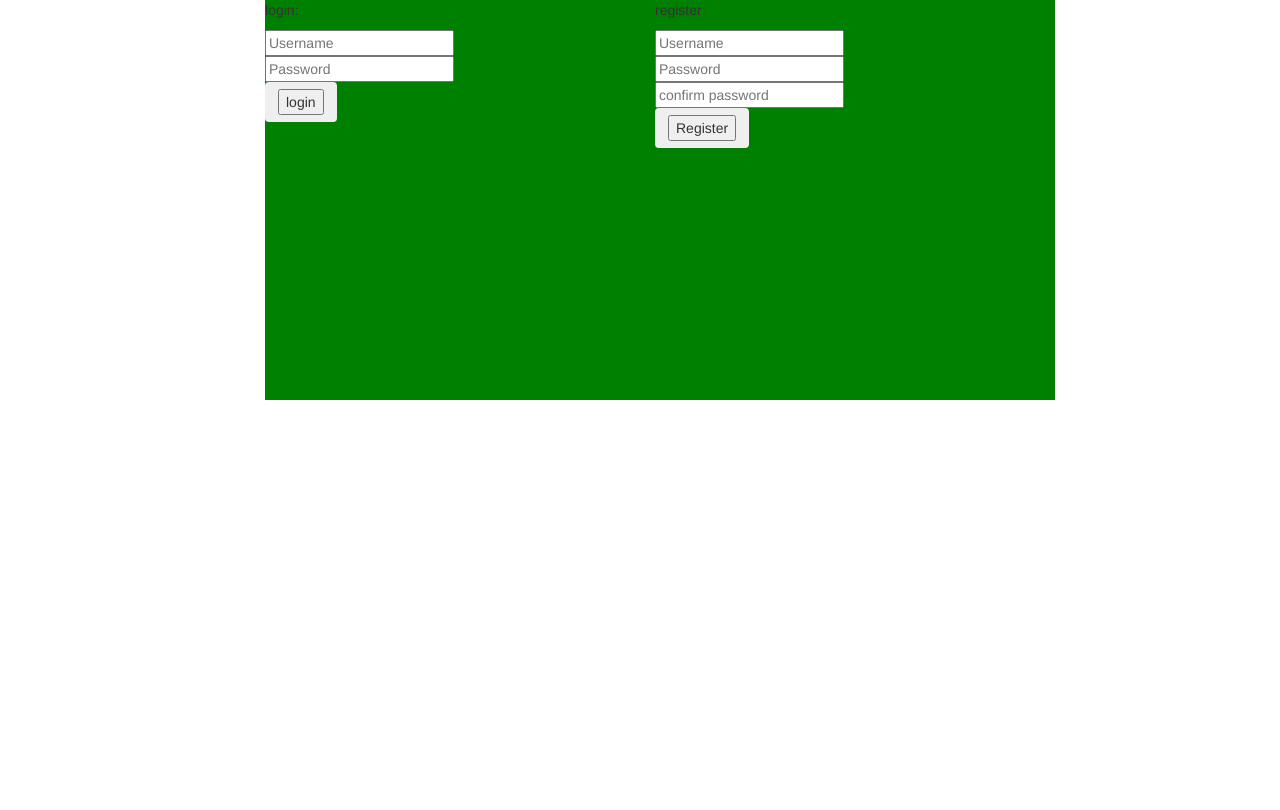
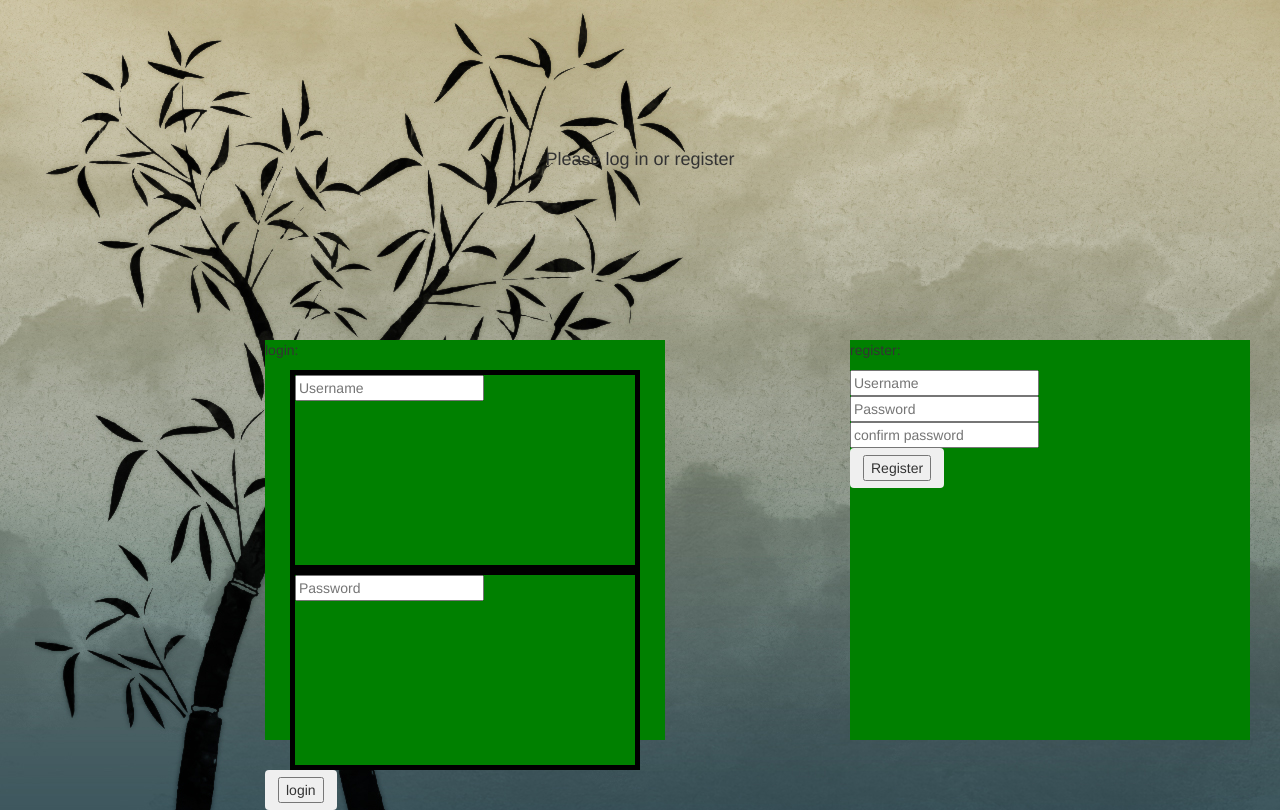
Before and after one commit to bmanandhar/loginRegisterRepo, a plain HTML site: page index.html in a window 1280 px wide. Drawn offline with nearby package versions, Linux system fonts and the light colour scheme; files that its build step writes are made by us from their sources.

Commit message:
a background image added

```diff
--- a/bootstrap/css/main.css
+++ b/bootstrap/css/main.css
@@ -3,3 +3,12 @@
   height: 400px;
   background-color: green;
 }
+
+.block {
+  width: 350px;
+  height: 200px;
+  margin: auto;
+  border: 5px solid black;
+  background-color: green;
+
+}
--- a/index.html
+++ b/index.html
@@ -19,16 +19,18 @@
       <script src="https://oss.maxcdn.com/respond/1.4.2/respond.min.js"></script>
     <![endif]-->
   </head>
-      <body>
-          <div class="container">
-              <div class="row">
-                  <div class="col-md-offset-2 col-md-2">
+      <body style="background-image: url('asparagus.jpg')">
+          <div class="container"><br /><br /><br /><br /><br /><br /><br />
+              <h4 style="text-align: center">Please log in or register</h4>
+                  <br /><br /><br /><br /><br /><br /><br /><br />
+              <div class="row" styel="text-align: center">
+                  <div class="col-md-offset-2 col-md-3">
                       <div class="forms">
                           <p>login:</p>
-                          <div >
+                          <div class="block">
                               <input type="text" id="username" placeholder="Username" />
                           </div>
-                          <div>
+                          <div class="block">
                               <input type="password" id="password" placeholder="Password" />
                           </div>
                           <div>
@@ -38,7 +40,7 @@
                           </div>
                       </div>
                   </div>
-                  <div class="col-md-2 col-md-offset-2">
+                  <div class="col-md-offset-3 col-md-2">
                       <div class="forms">
                           <p>register:</p>
                           <div>
```
Also changed, not shown: asparagus.jpg (added).
